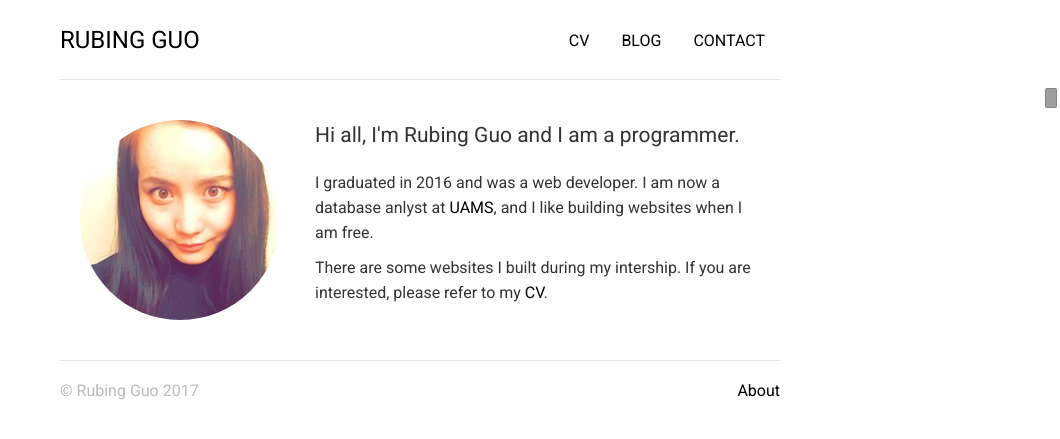
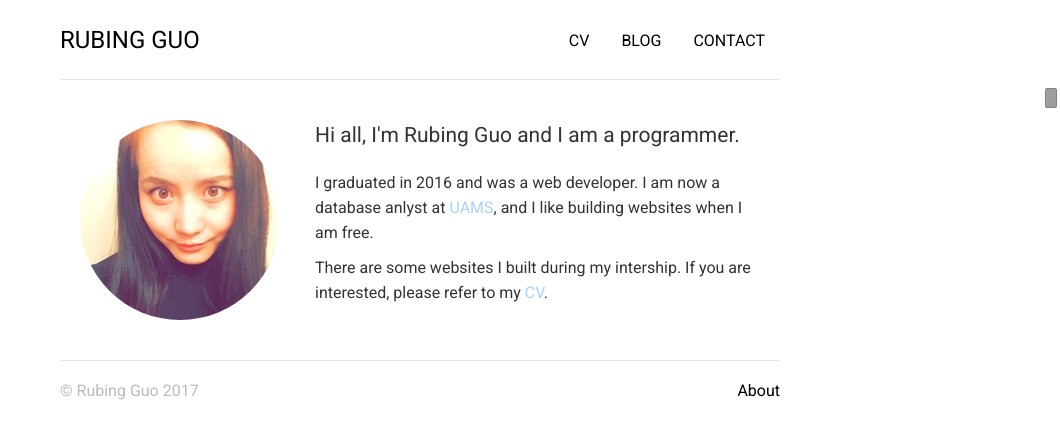
Before and after one commit to flower-joke/peanutshells.github.io, a Jekyll site: the page built from index.html, in a window 1280 px wide. Shown: the top 439 px of the page, without its empty margins (220-1280 px from the left). Built offline with Jekyll 4.4.1, drawn with Linux system fonts in a browser that asks for light colours; nearby versions of some CDN libraries; comment, search, counter and statistics services are not loaded.

Commit message:
Update style.css

```diff
--- a/css/style.css
+++ b/css/style.css
@@ -12,12 +12,15 @@ blockquote p { font-size: 16px; line-height: 1.6em; }
 .footer { color: #BBB; }
 
 /* change background color of selected text or content */
-::selection { background: #a8d1ff; /* WebKit/Blink Browsers */ }
-::-moz-selection { background: #a8d1ff; /* Gecko Browsers */}
+::selection { background: #ffa6f3; /* WebKit/Blink Browsers */ }
+::-moz-selection { background: #ffa6f3; /* Gecko Browsers */}
 
 /* a link color */
 a { color: #000000; text-decoration: none; }
 a:hover { color: #ffa6f3; text-decoration: none; }
+.content a { color: #a8d1ff; text-decoration: none; }
+.content a:hover { color: #428bca; text-decoration: underline; }
+
 .nav > li > a:hover, .nav > li > a:focus { text-decoration: none; background: none; }
 .nav-pills > li.active > a, .nav-pills > li.active > a:hover, .nav-pills > li.active > a:focus { color: #ffa6f3; background: none; }
 
```
